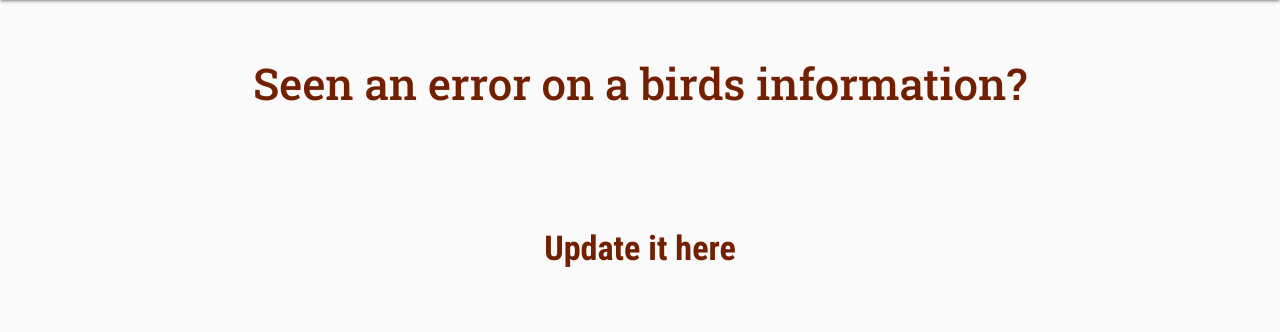
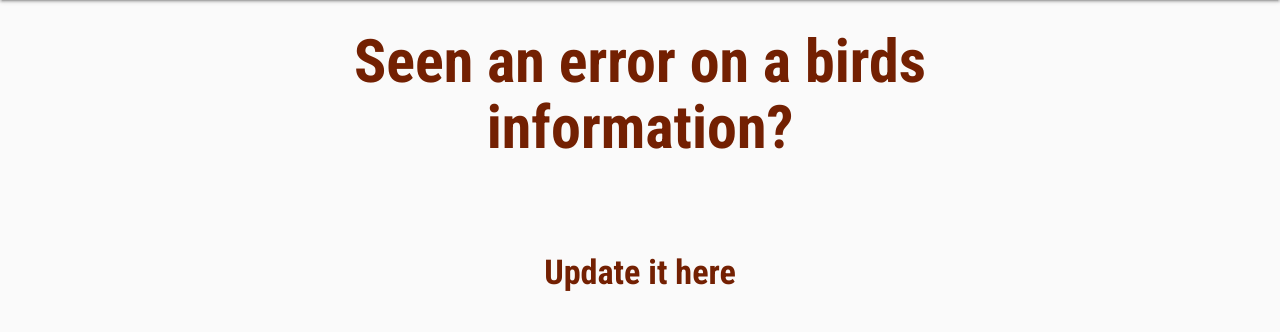
Before and after one commit to CarterStefan/bird_watcher, a Flask app: template templates/edit_bird.html in a window 1280 px wide. Shown: the part 64-396 px from the top of the page. Run offline with Flask 2, Linux system fonts and the light colour scheme; the template is opened without the code that fills it, so the values that code supplies are empty; some libraries are stand-ins or nearby versions; some web fonts are replaced.

Commit message:
Add styling to title

```diff
--- a/templates/edit_bird.html
+++ b/templates/edit_bird.html
@@ -3,7 +3,7 @@
 <div class="container">
   <div class="row">
     <div class="col s12">
-      <h3 class="page_heading">
+      <h3 class="welcome_title">
         Seen an error on a birds information?
       </h3>
       <br />
```
